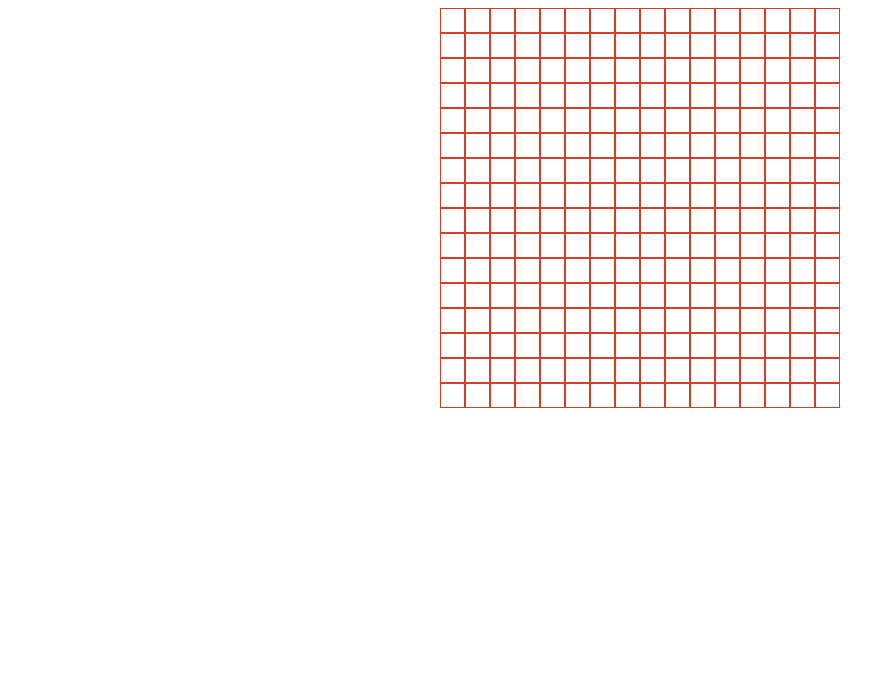
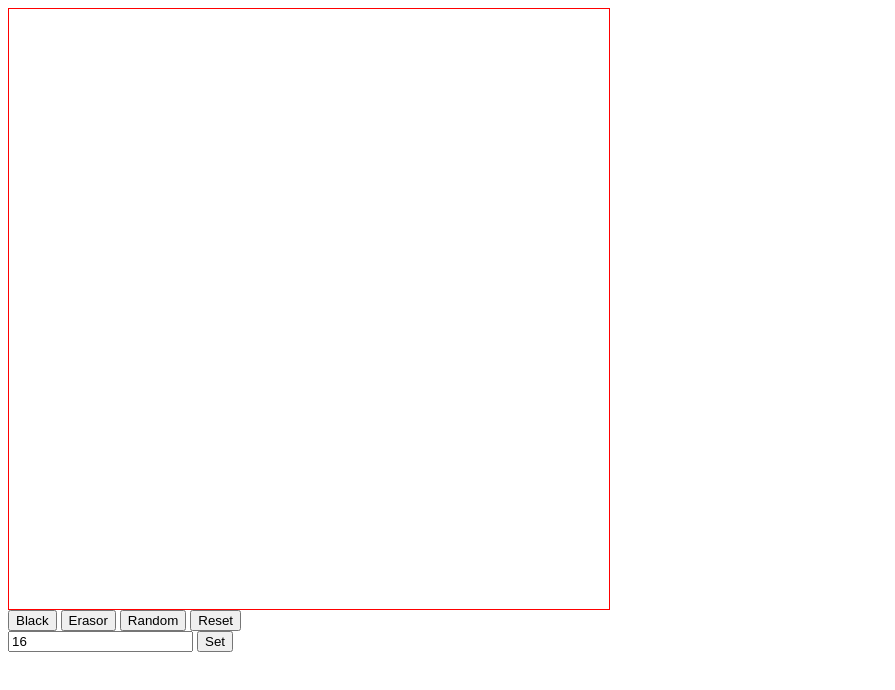
Before and after one commit to Ainan-code/Etch-aSketch, a plain HTML site: page index.html in a window 1280 px wide. Shown: the whole page, without its empty margins (0-895 px from the left). Drawn offline with Linux system fonts and the light colour scheme.

Commit message:
added some buttons with features

```diff
--- a/index.html
+++ b/index.html
@@ -7,9 +7,22 @@
     <title>Etch a sketch Project</title>
     <link rel="stylesheet" href="styles.css">
     <script src="script.js" defer></script>
-
-</head>
+ </head>
 <body>
-  <div class="container" onmouseover="onpoint()" onmouseout="Mouseover()"></div>
+<div class="main">
+  <div class="content">
+  <div class="container"></div>
+  <div class="buttons">
+    <button onclick="changeColor('black')">Black</button>
+    <button onclick="changeColor('white')">Erasor</button>
+    <button  onclick="changeColor('random')">Random</button>
+    <button>Reset</button>
+  </div>
+  <div>
+    <input type="text" placeholder="Gridsize" value="16" onchange="gridChange(this.value)"/>
+    <button>Set</button>
+  </div>
+</div>
+</div>
 </body>
 </html>
--- a/script.js
+++ b/script.js
@@ -1,38 +1,62 @@
+let color = "black";
+let click = true
 
-function gridMake (a, b, _tracksize, gridElement) {
+function gridMaker (size) {
+   let container = document.querySelector('.container');
 
-   gridElement.style.gridTemplateColumns = `repeat($[a], $[_tracksize]px)`;
-   gridElement.style.gridTemplateRows = `repeat($[b], $[_tracksize]px)`;
+   container.style.gridTemplateColumns = `repeat(${size}, 1fr)`;
+   container.style.gridTemplateRows = `repeat(${size}, 1fr)`;
 
-   let fragment = new DocumentFragment();
+   let grid = size * size;
 
-   for (let i=0; i < a * b; i++) {
-      let square = document.createElement('div');
-      square.className= 'squaregrid'
+   for (let i=0; i < grid; i++) {
 
-      fragment.appendChild(square)
+     let square = document.createElement('div');
+     square.className= 'squaregrid';
+     square.addEventListener("mouseover", changeCouleur);
+     square.style.backgroundColor = "white";
+
+
+
+      container.appendChild(square)
 
    }
-  gridElement.appendChild(fragment)
+
+}
+
+ gridMaker(16);
+
+
+function gridChange(input) {
+  if (input >= 0 && input <= 100) {
+   gridMaker(input);
+  } else {
+     console.log('Error!too many squares');
+  }
+
 }
 
 
-gridMake(16, 16, 25, document.querySelector('.container'))
 
-let div1 = document.querySelector('.container')
 
-function onpoint () {
-
-   div1.addEventListener("mouseover", (e) => {
-
-   e.target.style.backgroundColor = 'pink' })
-
+function changeCouleur(choice) {
+  if (click) {
+   if (choice === "random") {
+   this.style.backgroundColor = `hsl({$(Math.random() * 360}, 100%, 50%)`;
+  } else {
+   this.style.backgroundColor = color;
+  } }
 }
 
-function Mouseover () {
 
-div1.addEventListener("mouseout", (e) => {
 
-   e.target.style.backgroundColor = 'white' })
+function reset() {
+   let squares = document.querySelectorAll('div');
+   squares.forEach((div) => div.remove());
+}
 
+
+
+function ChangeColor(choice){
+   color = choice;
 }
--- a/styles.css
+++ b/styles.css
@@ -1,18 +1,8 @@
-* {
-    box-sizing: border-box;
-}
+
 .container {
-   border: none;
+   border: 1px solid red;
+   width: 600px;
+   height: 600px;
+   display: grid;
 
 }
-
-div {
-    display: grid;
-    grid-template-columns: repeat(16, 25px);
-    grid-template-rows: repeat(16, 25px);
-    border: 1px solid #d63d26;
-    margin: 0;
-    justify-content: center;
-
-
-}
```
